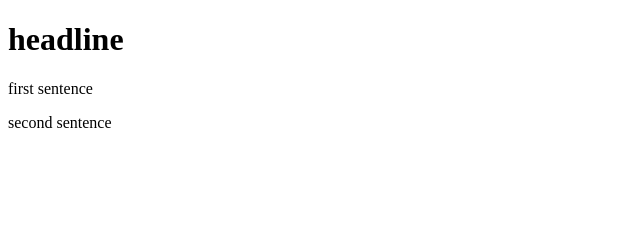
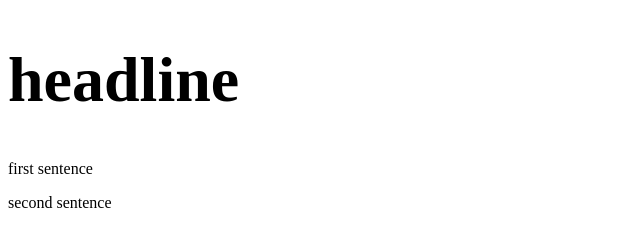
Before and after one commit to TommyVanAcker/gitexercise, a plain HTML site: page index.html in a window 1280 px wide. Shown: the whole page, without its empty margins (0-640 px from the left). Drawn offline with Linux system fonts and the light colour scheme.

Commit message:
adding stylesheet

```diff
--- a/index.html
+++ b/index.html
@@ -3,6 +3,7 @@
 <head>
     <meta charset="UTF-8">
     <meta name="viewport" content="width=device-width, initial-scale=1.0">
+    <link rel="stylesheet" href="style.css">
     <title>a new way</title>
 </head>
 <body>
--- /dev/null
+++ b/style.css
@@ -0,0 +1,3 @@
+h1{
+    font-size: 64px;
+}
```
